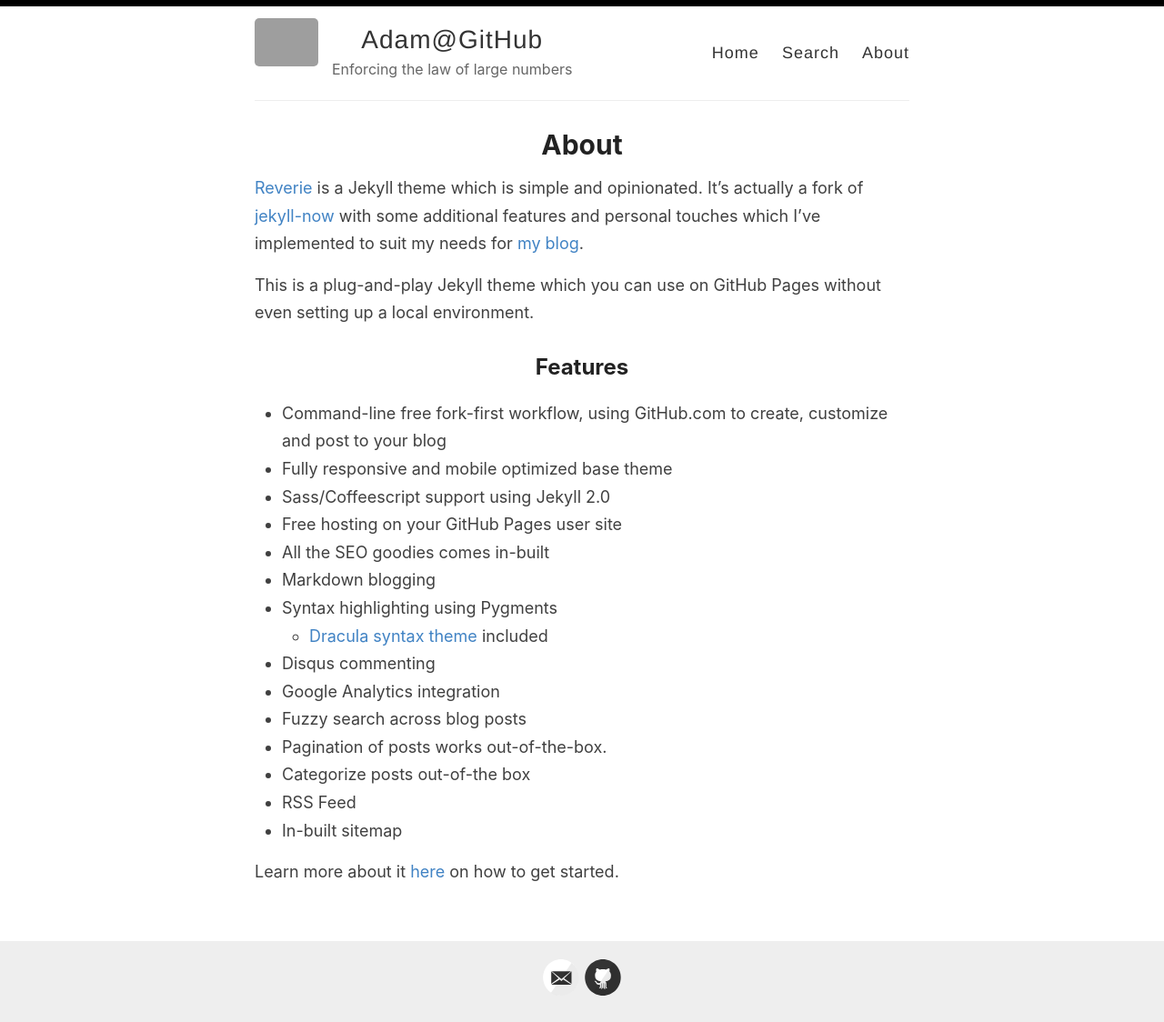
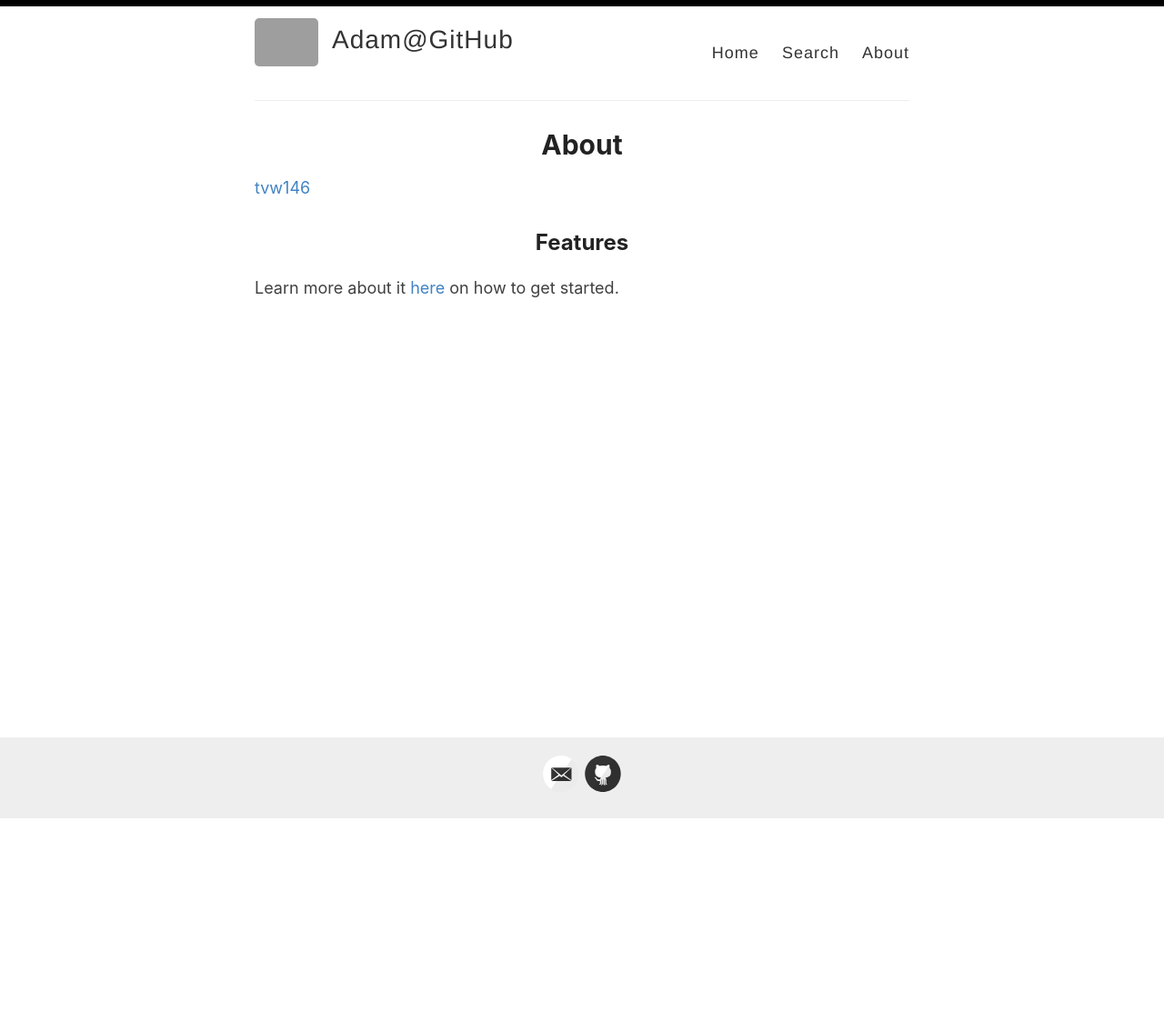
Before and after one commit to adam-lund/adam-lund.github.io, a Jekyll site: the page built from _pages/about.md, in a window 1280 px wide. Shown: the whole page at 91% size. Built offline with Jekyll 4.4.1, drawn with Linux system fonts in a browser that asks for light colours; after the commit the page ends 901 px from its top, so only the background shows below that; grey boxes are pictures that could not be loaded.

Commit message:
trying my hand

```diff
--- a/_config.yml
+++ b/_config.yml
@@ -9,7 +9,7 @@ name: Adam@GitHub
 author: Adam Lund
 
 # Short bio or description (displayed in the header)
-description: Enforcing the law of large numbers
+description:
 
 # URL of your avatar or profile pic (you could use your GitHub profile pic)
 avatar: /images/logo.pdf
@@ -34,8 +34,8 @@ google_analytics: UA-43339302-11
 
 # Your website URL (e.g. http://amitmerchant1990.github.io or http://www.amitmerchant.com)
 # Used for Sitemap.xml and your RSS feed
-url: http://www.amitmerchant.com/reverie
-enforce_ssl: https://www.amitmerchant.com/reverie
+url: http://tvw146.github.io
+enforce_ssl:
 
 # If you're hosting your site at a Project repository on GitHub pages
 # (http://yourusername.github.io/repository-name)
--- a/_pages/about.md
+++ b/_pages/about.md
@@ -4,26 +4,7 @@ title: About
 permalink: /about/
 ---
 
-[Reverie](https://github.com/amitmerchant1990/reverie) is a Jekyll theme which is simple and opinionated. It's actually a fork of [jekyll-now](https://github.com/barryclark/jekyll-now) with some additional features and personal touches which I've implemented to suit my needs for [my blog](https://www.amitmerchant.com).
-
-This is a plug-and-play Jekyll theme which you can use on GitHub Pages without even setting up a local environment.
-
+[tvw146](https://tvw146.github.io/about/)
 ## Features
 
-- Command-line free fork-first workflow, using GitHub.com to create, customize and post to your blog
-- Fully responsive and mobile optimized base theme
-- Sass/Coffeescript support using Jekyll 2.0
-- Free hosting on your GitHub Pages user site
-- All the SEO goodies comes in-built
-- Markdown blogging
-- Syntax highlighting using Pygments
-    - [Dracula syntax theme](https://draculatheme.com/) included
-- Disqus commenting
-- Google Analytics integration
-- Fuzzy search across blog posts
-- Pagination of posts works out-of-the-box.
-- Categorize posts out-of-the box
-- RSS Feed
-- In-built sitemap
-
 Learn more about it [here](https://github.com/amitmerchant1990/reverie) on how to get started.
```
Also changed, not shown: _posts/2019-09-02-introducing.md (renamed from _posts/2019-02-09-introducing.md), favicon.ico (deleted), images/favicon-32x32.png (deleted), images/galaxy.jpg (deleted), images/reverie-demo.png (deleted), images/reverie-text.png (deleted), images/reverie.png (deleted), images/search.png (deleted).
